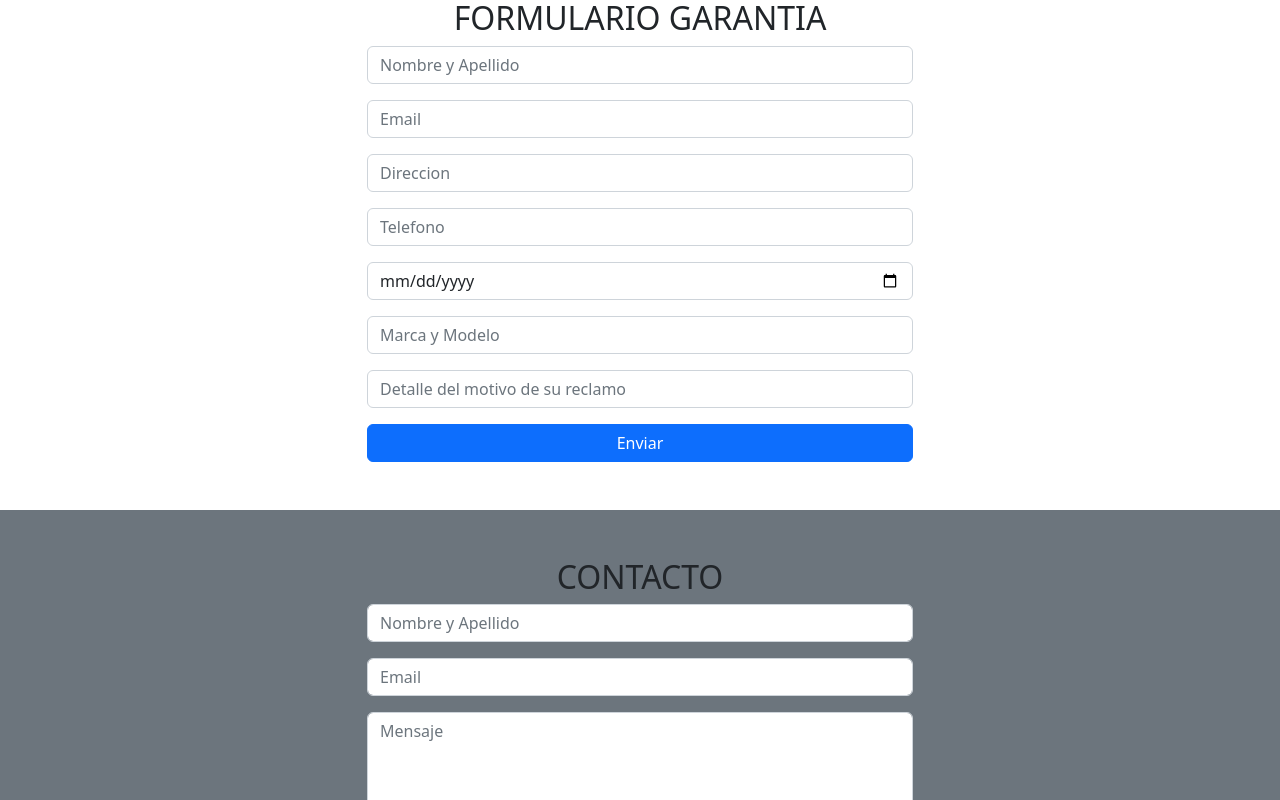
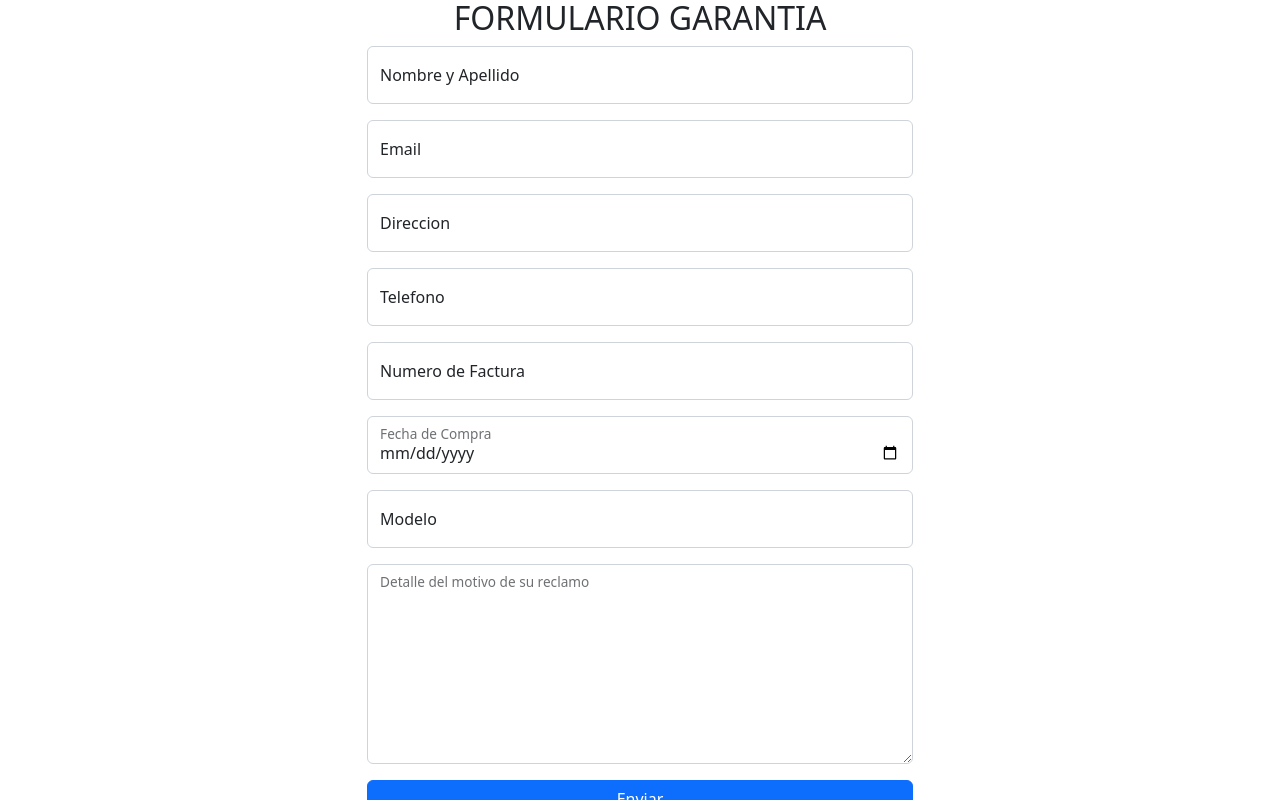
Before and after one commit to gabyreload1983/aufine-react, a React (Create React App) app: page / in a window 1280 px wide. Shown: the part 9800-10600 px from the top of the page. Built offline with nearby package versions, Linux system fonts and the light colour scheme.

Commit message:
Update Warranty component

```diff
--- a/src/components/Warranty.jsx
+++ b/src/components/Warranty.jsx
@@ -1,5 +1,5 @@
 import React, { useRef, useState } from "react";
-import { Container, Spinner } from "react-bootstrap";
+import { Container, FloatingLabel, Spinner } from "react-bootstrap";
 import Button from "react-bootstrap/Button";
 import Form from "react-bootstrap/Form";
 import Alert from "react-bootstrap/Alert";
@@ -69,61 +69,120 @@ function Warranty(props) {
       <div className="row justify-content-center">
         <div className="col-lg-6">
           <Form ref={form} onSubmit={sendEmail}>
-            <Form.Group className="mb-3" controlId="formBasicPassword">
+            <Form.Group className="mb-3" controlId="formBasicName">
+              <FloatingLabel
+                controlId="floatingName"
+                label="Nombre y Apellido"
+                className="mb-3"
+              >
                 <Form.Control
                   type="text"
                   placeholder="Nombre y Apellido"
                   name="name"
                   required
                 />
+              </FloatingLabel>
             </Form.Group>
             <Form.Group className="mb-3" controlId="formBasicEmail">
+              <FloatingLabel
+                controlId="floatingEmail"
+                label="Email"
+                className="mb-3"
+              >
                 <Form.Control
                   type="email"
                   placeholder="Email"
                   name="email"
                   required
                 />
+              </FloatingLabel>
             </Form.Group>
-            <Form.Group className="mb-3" controlId="formBasicEmail">
+            <Form.Group className="mb-3" controlId="formBasicAddress">
+              <FloatingLabel
+                controlId="floatingAddress"
+                label="Direccion"
+                className="mb-3"
+              >
                 <Form.Control
                   type="text"
                   placeholder="Direccion"
                   name="address"
                   required
                 />
+              </FloatingLabel>
             </Form.Group>
-            <Form.Group className="mb-3" controlId="formBasicEmail">
+            <Form.Group className="mb-3" controlId="formBasicPhone">
+              <FloatingLabel
+                controlId="floatingPhone"
+                label="Telefono"
+                className="mb-3"
+              >
                 <Form.Control
                   type="number"
                   placeholder="Telefono"
                   name="phone"
                   required
                 />
+              </FloatingLabel>
             </Form.Group>
-            <Form.Group className="mb-3" controlId="formBasicEmail">
+
+            <Form.Group className="mb-3" controlId="formBasicInvoice">
+              <FloatingLabel
+                controlId="floatingInvoice"
+                label="Numero de Factura"
+                className="mb-3"
+              >
+                <Form.Control
+                  type="text"
+                  placeholder="Numero de Factura"
+                  name="invoice"
+                  required
+                />
+              </FloatingLabel>
+            </Form.Group>
+
+            <Form.Group className="mb-3" controlId="formBasicDate">
+              <FloatingLabel
+                controlId="floatingDate"
+                label="Fecha de Compra"
+                className="mb-3"
+              >
                 <Form.Control
                   type="date"
                   placeholder="Fecha de compra"
                   name="date"
                   required
                 />
+              </FloatingLabel>
             </Form.Group>
-            <Form.Group className="mb-3" controlId="formBasicEmail">
+
+            <Form.Group className="mb-3" controlId="formBasicModel">
+              <FloatingLabel
+                controlId="floatingModel"
+                label="Modelo"
+                className="mb-3"
+              >
                 <Form.Control
                   type="text"
-                placeholder="Marca y Modelo"
-                name="brandModel"
+                  placeholder="Modelo"
+                  name="model"
                   required
                 />
+              </FloatingLabel>
             </Form.Group>
-            <Form.Group className="mb-3" controlId="formBasicEmail">
+            <Form.Group className="mb-3" controlId="formBasicDetail">
+              <FloatingLabel
+                controlId="floatingDetail"
+                label="Detalle del motivo de su reclamo"
+                className="mb-3"
+              >
                 <Form.Control
-                type="text"
-                placeholder="Detalle del motivo de su reclamo"
+                  as="textarea"
+                  style={{ height: 200 }}
                   name="detail"
                   required
                 />
+              </FloatingLabel>
             </Form.Group>
 
             <Button variant="primary w-100" type="submit">
```
Lines whose indentation alone changed are shown as unchanged.
